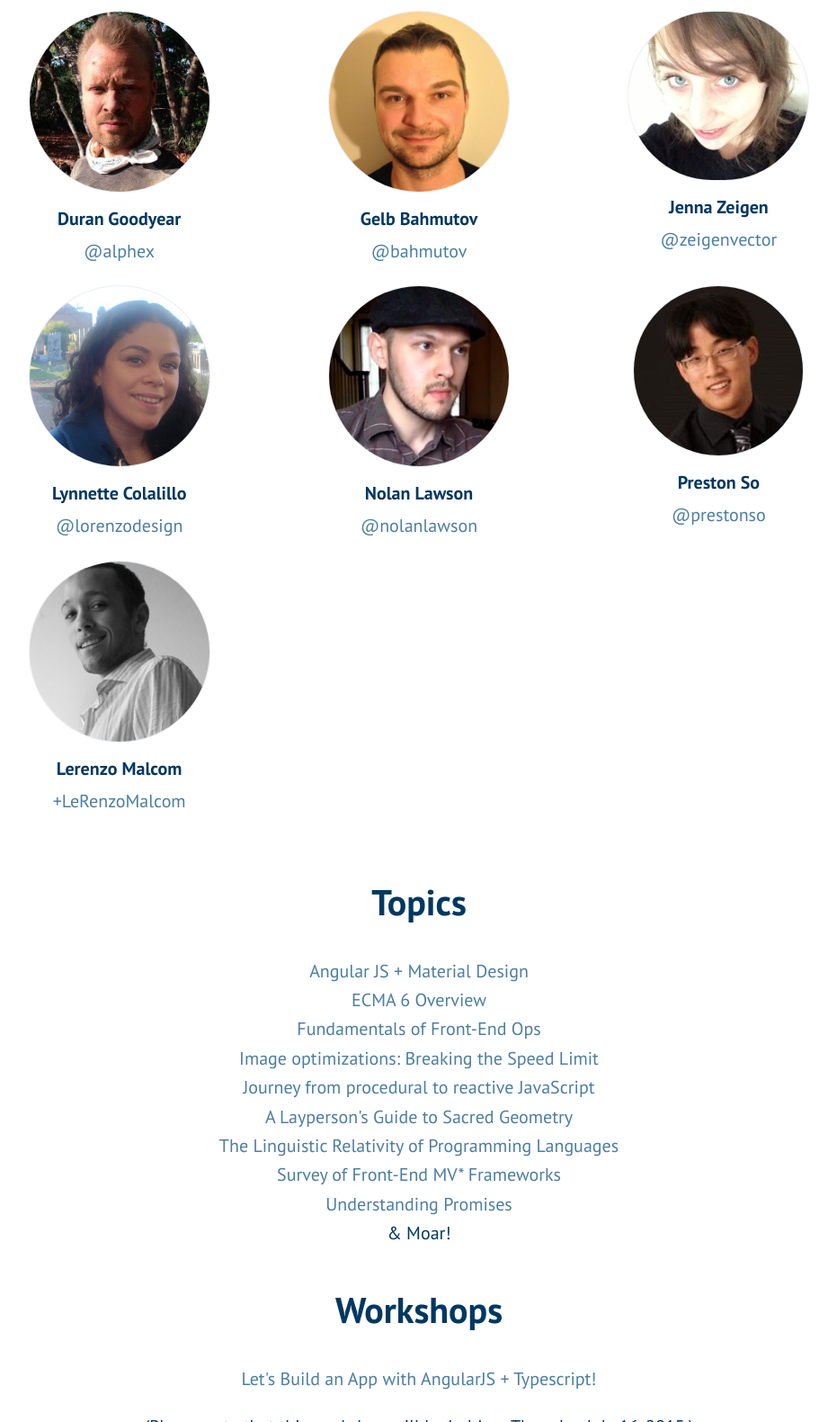
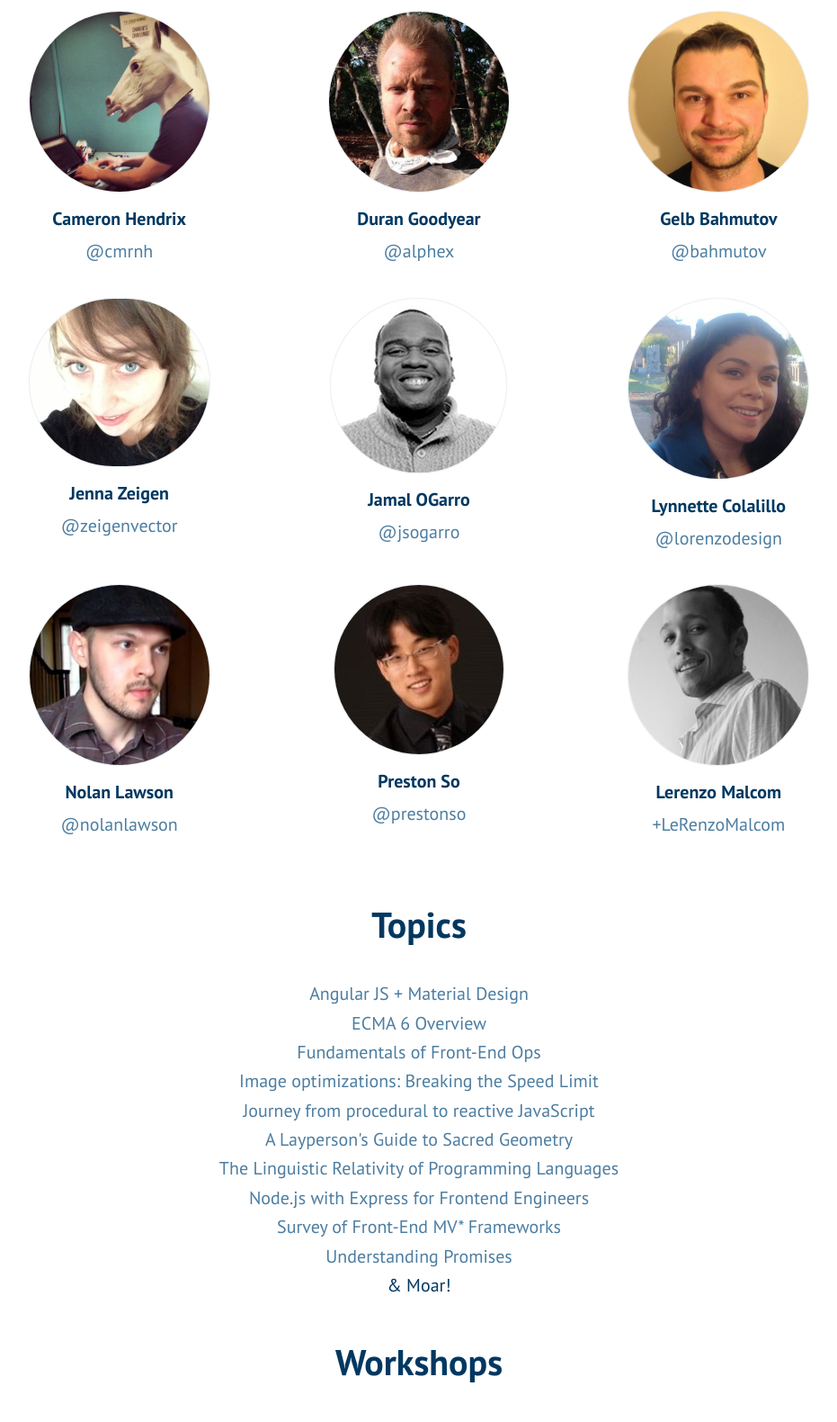
Before and after one commit to NYC-Camp/front-end-camp-2015, a website: page index.html in a window 1280 px wide. Shown: the part 1555-3135 px from the top of the page at 90% size, without its empty margins (174-1105 px from the left). Drawn offline with nearby package versions, Linux system fonts and the light colour scheme.

Commit message:
cameron@thinkful.com

```diff
--- a/index.html
+++ b/index.html
@@ -90,21 +90,33 @@
           </div>
 
           <div class="speaker--wrapper">
+            <img class="speaker-avatar" src="images/speakers/cmrnh.jpeg">
+            <h4>Cameron Hendrix</h4>
+            <p class="twitter-handle"><a href="https://twitter.com/cmrnh">@cmrnh</a></p>
+          </div>
+
+          <div class="speaker--wrapper">
             <img class="speaker-avatar" src="images/speakers/duran-goodyear.jpeg">
             <h4>Duran Goodyear</h4>
             <p class="twitter-handle"><a href="https://twitter.com/alphex">@alphex</a></p>
           </div>
 
-            <div class="speaker--wrapper">
+          <div class="speaker--wrapper">
             <img class="speaker-avatar" src="images/speakers/gleb-bahmutov.jpeg">
             <h4>Gelb Bahmutov</h4>
             <p class="twitter-handle"><a href="https://twitter.com/bahmutov">@bahmutov</a></p>
           </div>
 
-            <div class="speaker--wrapper">
+          <div class="speaker--wrapper">
             <img class="speaker-avatar" src="images/speakers/jenna-zeigen.jpeg">
             <h4>Jenna Zeigen</h4>
             <p class="twitter-handle"><a href="https://twitter.com/zeigenvector">@zeigenvector</a></p>
+          </div>
+
+          <div class="speaker--wrapper">
+            <img class="speaker-avatar" src="images/speakers/jamal-o-garro.jpg">
+            <h4>Jamal OGarro</h4>
+            <p class="twitter-handle"><a href="https://twitter.com/jsogarro">@jsogarro</a></p>
           </div>
 
           <div class="speaker--wrapper">
@@ -147,8 +159,8 @@
             </li><li><a href="http://nyccamp.org/session/journey-procedural-reactive-javascript" target="_blank">Journey from procedural to reactive JavaScript</a>
             <li><a href="http://nyccamp.org/session/laypersons-guide-sacred-geometry" target="_blank">A Layperson's Guide to Sacred Geometry</a>
             </li><li><a href="http://nyccamp.org/session/linguistic-relativity-programming-languages" target="_blank">The Linguistic Relativity of Programming Languages</a>
-             </li><li><a href="http://nyccamp.org/session/survey-front-end-mv-frameworks" target="_blank"> Survey of Front-End MV* Frameworks</a>
-            </li><li><a href="http://nyccamp.org/session/understanding-promises" target="_blank">Understanding Promises</a>
+             </li><li><a href="http://nyccamp.org/session/nodejs-express-frontend-engineers" target="_blank">Node.js with Express for Frontend Engineers</a>
+             </li><li><a href="http://nyccamp.org/session/survey-front-end-mv-frameworks" target="_blank">Survey of Front-End MV* Frameworks</a>            </li><li><a href="http://nyccamp.org/session/understanding-promises" target="_blank">Understanding Promises</a>
             </li><li>& Moar!
             </li>
           </ul>
```
Also changed, not shown: images/speakers/cmrnh.jpeg (added), images/speakers/jamal-o-garro.jpg (added).
